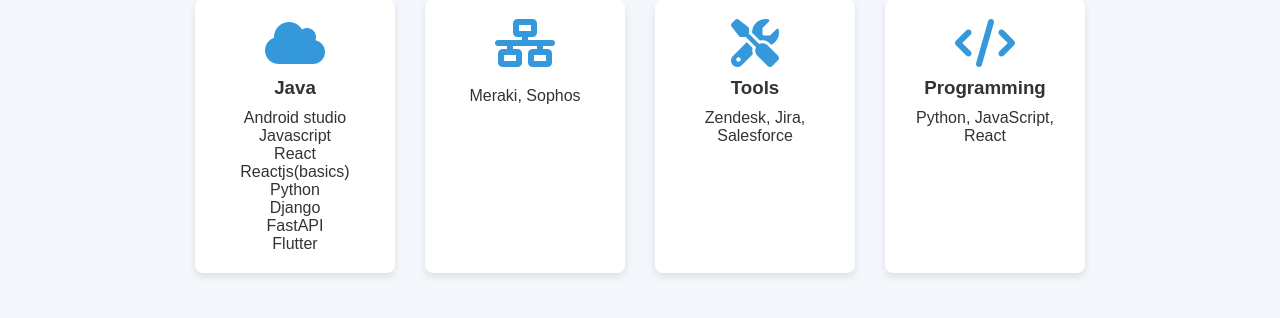
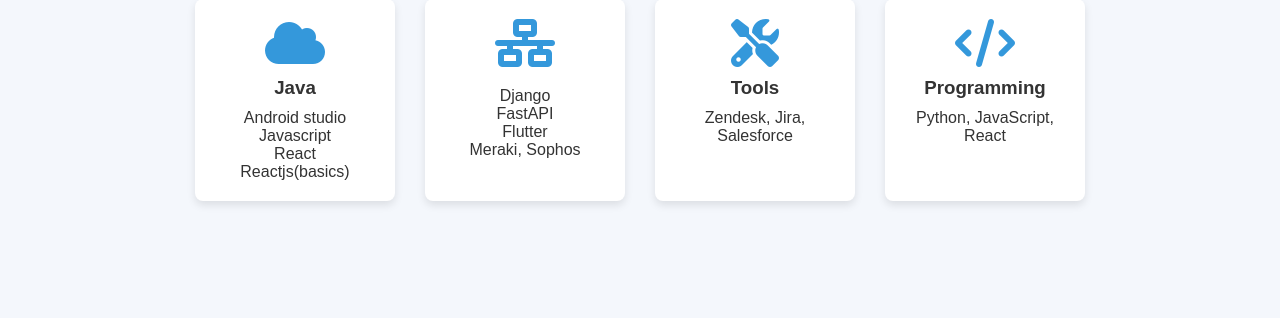
Before and after one commit to Nikhi-CR/Nikhithacr.github.io, a plain HTML site: page index.html in a window 1280 px wide. Shown: the part 479-797 px from the top of the page. Drawn offline with Linux system fonts and the light colour scheme.

Commit message:
Update index.html

```diff
--- a/index.html
+++ b/index.html
@@ -42,14 +42,13 @@
                     <p>Javascript</p>
                     <p>React</p>
                     <p>Reactjs(basics)</p>
-                    <p>Python</p>
-                    <p>Django</p>
-                    <p>FastAPI</p>
-                    <p>Flutter</p>
                 </div>
                 <div class="skill-card">
                     <i class="fas fa-network-wired"></i>
                     <h3></h3>
+                     <p>Django</p>
+                    <p>FastAPI</p>
+                    <p>Flutter</p>
                     <p>Meraki, Sophos</p>
                 </div>
                 <div class="skill-card">
```
